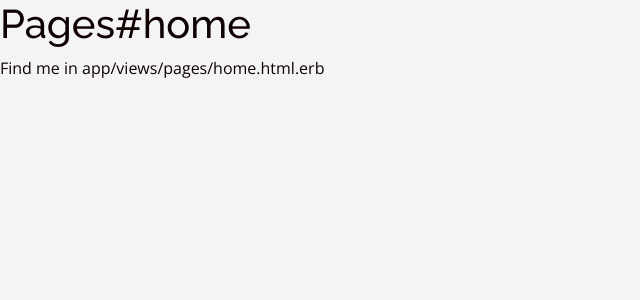
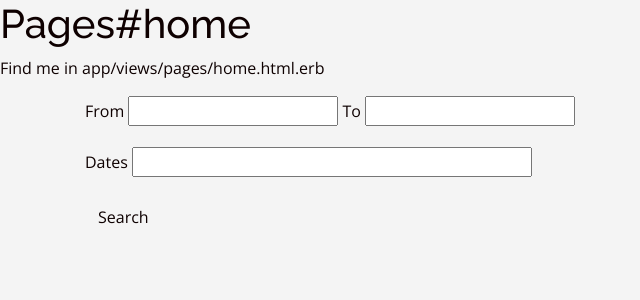
Before and after one commit to maguseva/travelbuddy, a Rails app: page / in a window 1280 px wide. Shown: the part 58-358 px from the top of the page, without its empty margins (0-640 px from the left). Run offline with Rails 7, Linux system fonts and the light colour scheme; style sheets or scripts are compiled from the project's sources; some libraries are stand-ins or nearby versions.

Commit message:
Change form on home and index page

```diff
--- a/app/assets/stylesheets/components/_index.scss
+++ b/app/assets/stylesheets/components/_index.scss
@@ -3,3 +3,4 @@
 @import "avatar";
 @import "navbar";
 @import "package_item";
+@import "search_form";
--- /dev/null
+++ b/app/assets/stylesheets/components/_search_form.scss
@@ -0,0 +1,3 @@
+.datepicker {
+  width: 400px
+}
--- a/app/views/pages/home.html.erb
+++ b/app/views/pages/home.html.erb
@@ -1,2 +1,27 @@
 <h1>Pages#home</h1>
 <p>Find me in app/views/pages/home.html.erb</p>
+
+<div class="container">
+  <%= form_tag packages_path, method: :get do %>
+    <%#= text_field_tag :query,
+      params[:query],
+      class: "form-control",
+      placeholder: "Find a movie"
+    %>
+    <div class="form-inputs">
+      <div class="form-group">
+        <label for="dep_city">From</label>
+        <%= text_field_tag :dep_city, nil, as: :string, required: false %>
+        <label for="dep_city">To</label>
+        <%= text_field_tag :arr_city, nil, as: :string, required: false %>
+      </div>
+      <div class="form-group">
+        <label for="dep_city">Dates</label>
+          <%= text_field_tag :start_date, nil, as: :string, required: false, class: "datepicker" %>
+          <%#= text_field_tag :end_date, nil, as: :string, required: false, class: "datepicker", id: "form-control" %>
+        </div>
+      </div>
+      <%= submit_tag "Search", class: "btn" %>
+    <% end %>
+  </div>
+</div>
```
Also changed, not shown: app/views/shared/_form.html.erb (deleted, +0 -23 lines), app/views/shared/_search_form.html.erb (+13 -12 lines).
